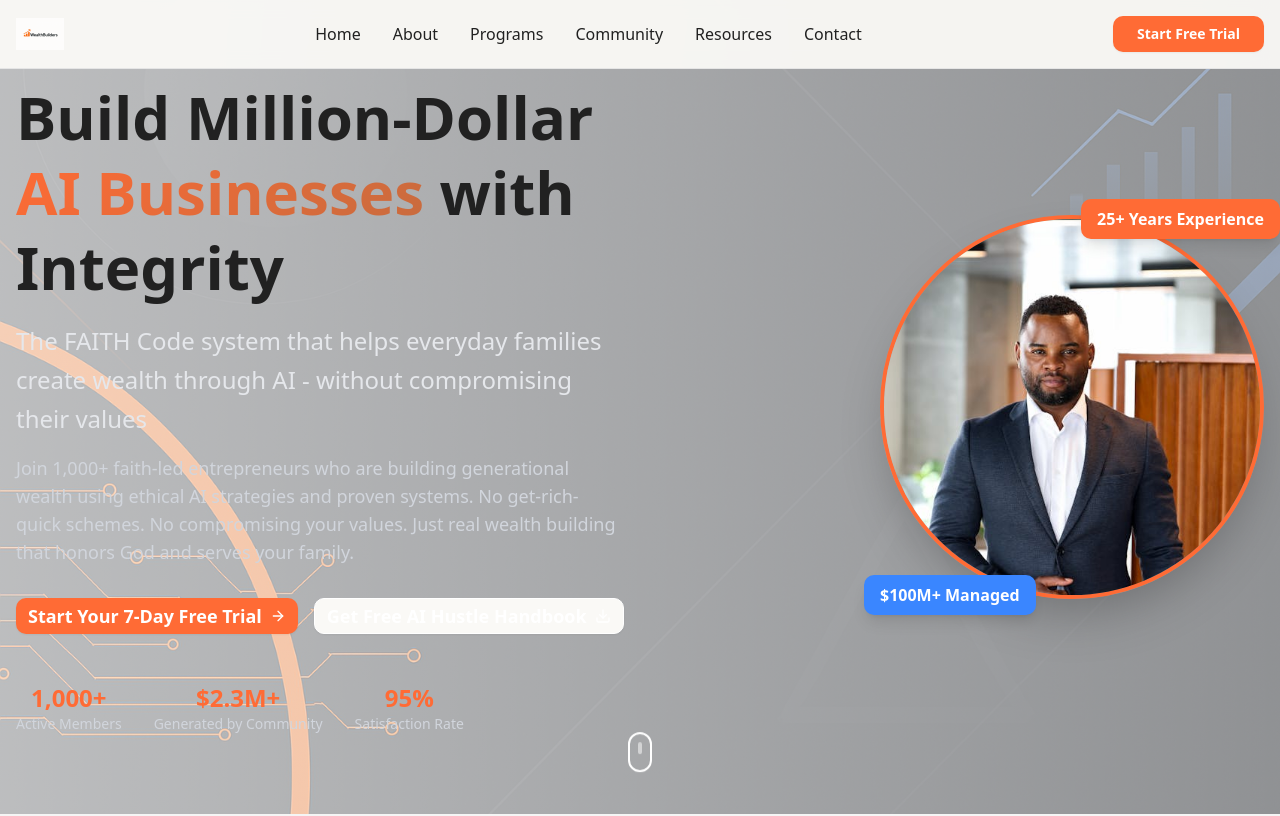
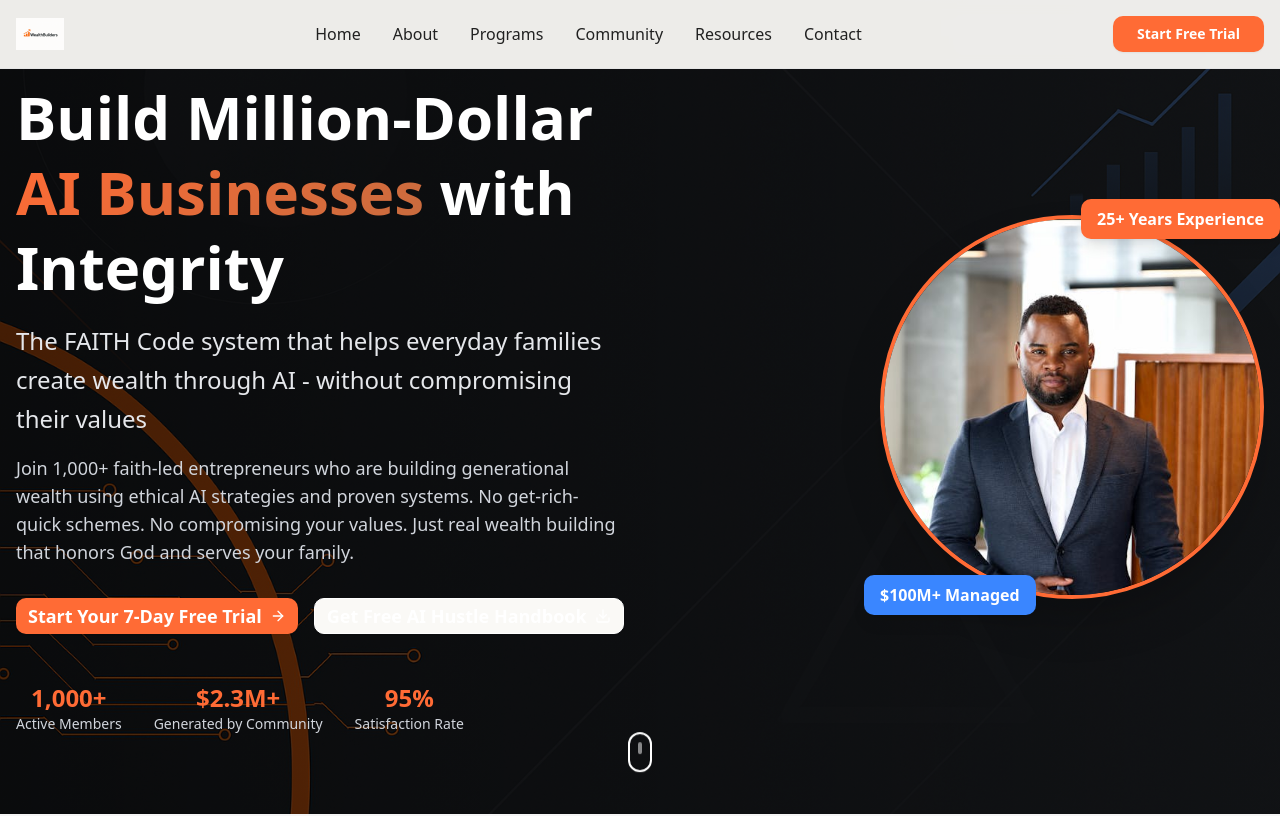
Before and after one commit to Manu3lt0rro/wealthbuilders-website, a React (Vite) app: page / in a window 1280 px wide. Shown: the top 816 px of the page. Built offline with nearby package versions, Linux system fonts and the light colour scheme.

Commit message:
Update Hero.jsx

```diff
--- a/src/components/Hero.jsx
+++ b/src/components/Hero.jsx
@@ -17,7 +17,7 @@ const Hero = () => {
           backgroundRepeat: 'no-repeat'
         }}
       >
-        <div className="absolute inset-0 bg-gradient-to-r from-white/70 to-white/50"></div>
+        <div className="absolute inset-0 bg-gradient-to-r from-black/70 to-black/50"></div>
       </div>
 
       {/* Content */}
@@ -26,7 +26,7 @@ const Hero = () => {
           {/* Left Column - Text Content */}
           <div className="text-white space-y-8">
             <div className="space-y-4">
-              <h1 className="text-4xl md:text-5xl lg:text-6xl font-bold leading-tight">
+              <h1 className="text-4xl md:text-5xl lg:text-6xl font-bold leading-tight text-white">
                 Build Million-Dollar{' '}
                 <span className="text-gradient">AI Businesses</span>{' '}
                 with Integrity
```
